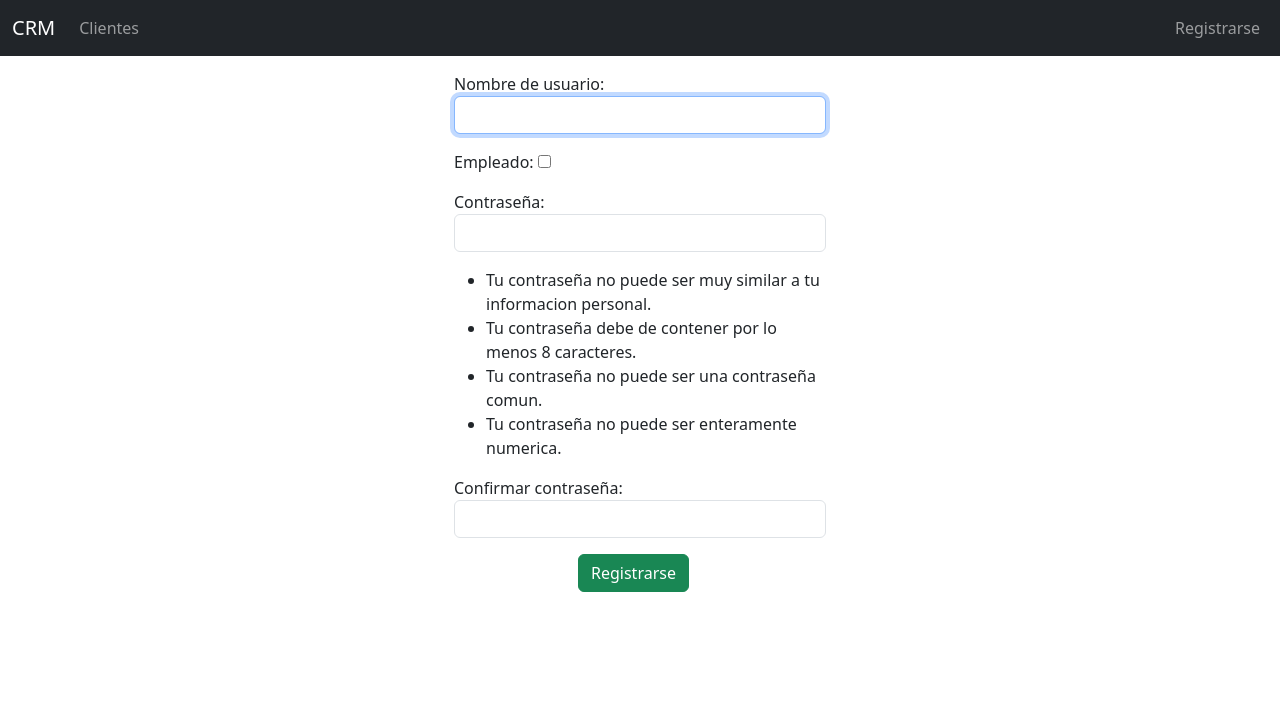
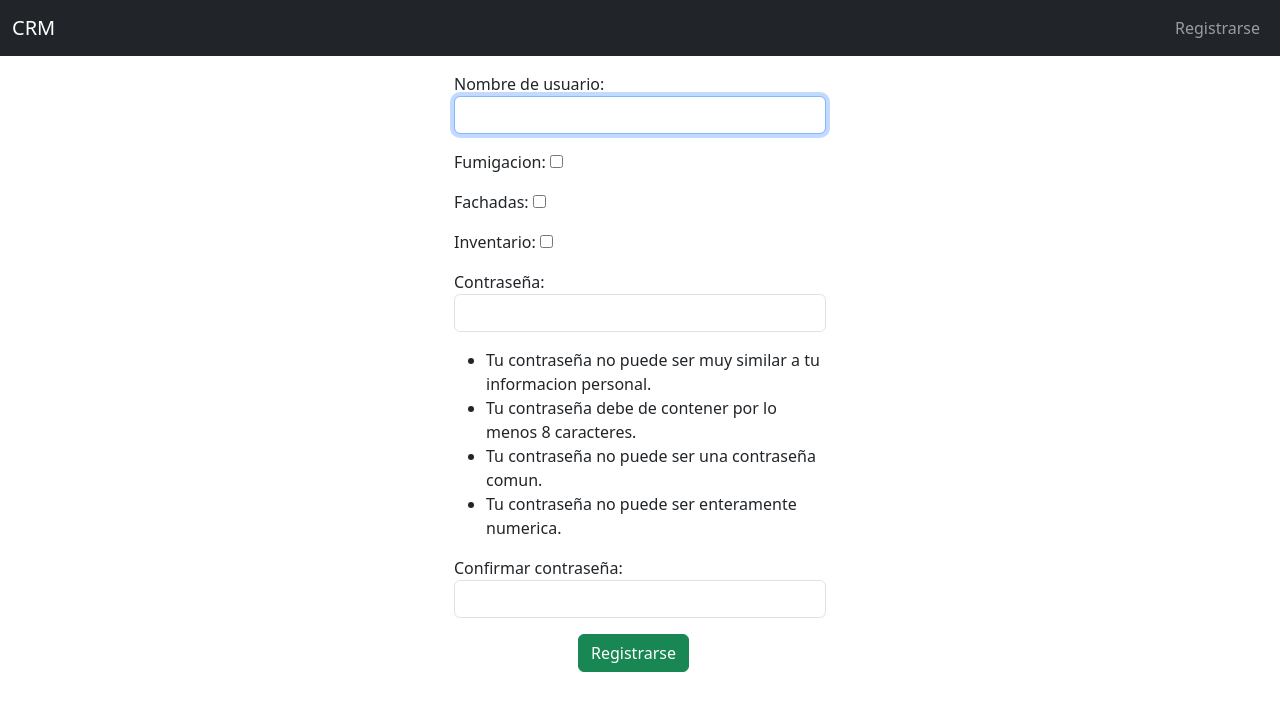
Before and after one commit to TheArchKnight/python_crm, a Django app: page /signup in a window 1280 px wide. Shown: the top 711 px of the page. Run offline with Django 4.2, Linux system fonts and the light colour scheme.

Commit message:
New permissions

```diff
--- a/clientes/forms.py
+++ b/clientes/forms.py
@@ -58,15 +58,16 @@ class CustomUserCreationForm(UserCreationForm):
 
     class Meta:
         model = User
-        fields=("username", "is_agent")
+        fields=("username", "fumigacion", "fachadas", "inventario")
         field_classes = {"username": CustomUserNameField}
         labels = {
-                "is_agent": "Empleado",
+                "fumigacion": "Fumigacion",
+                "fachadas": "Fachadas",
+                "inventario": "Inventario",
                 "username": "Nombre de usuario"
                 }
         help_texts = {
                 "username" : "",
-                "password1": ""
                 }
 
 class LoginForm(AuthenticationForm):
--- a/clientes/models.py
+++ b/clientes/models.py
@@ -3,10 +3,17 @@ from django.db.models.signals import post_save
 from django.contrib.auth.models import AbstractUser
 # Create your models here.
 
+#User class for all of our users. The "type" of user,
+#is stablished by a forgein key from an instance of the diferent kind of users
+#to this class
 class User(AbstractUser):
     is_organisor = models.BooleanField(default=True)
-    is_agent = models.BooleanField(default=False)
+    fumigacion = models.BooleanField(default=False)
+    inventario = models.BooleanField(default=False)
+    fachadas = models.BooleanField(default=False)
 
+#Users can belong to diferent profiles. For example, working on diferent
+#fields on the same company
 class UserProfile(models.Model):
     user = models.OneToOneField(User, on_delete=models.CASCADE)
 
@@ -32,8 +39,11 @@ class Empleado(models.Model):
     def __str__(self):
         return self.user.username
 
+#signal to execute when an user is created
 def post_user_created_signal(sender, instance, created, **kwars):
     if created:
         UserProfile.objects.create(user=instance)
+        if instance.fumigacion or instance.fachadas or instance.inventario:
+            Empleado.objects.create(user=instance, organisation = UserProfile.objects.get(user = instance))
 
 post_save.connect(post_user_created_signal, sender=User)
--- a/clientes/views.py
+++ b/clientes/views.py
@@ -1,14 +1,16 @@
 from django.contrib.auth.views import LoginView
 from django.core.mail import send_mail
+from django.http import request
 from django.shortcuts import redirect, render
 
 from django.contrib.auth.mixins import LoginRequiredMixin
 from django.urls import reverse
 from django.views.generic import CreateView, DeleteView, ListView, TemplateView, UpdateView
+from clientes.mixins import EmpleadoRequiredMixin
 from visitas.forms import VisitaForm, VisitaModelForm
 
 #from clientes.forms import ClienteForm
-from .models import Cliente
+from .models import Cliente, Empleado
 from visitas.models import Visita
 from .forms import ClienteModelForm, CustomUserCreationForm, LoginForm
 
@@ -20,23 +22,28 @@ class SingupView(CreateView):
     def get_success_url(self):
         return reverse("landing-page")
     def form_valid(self,form):
-        if form.instance.is_agent == True:
+        if form.instance.fumigacion or form.instance.inventario or form.instance.fachadas:
             form.instance.is_organisor = False
         form.save()
         return super().form_valid(form)
+
 
 class LandingPageView(LoginView):
     form_class = LoginForm
     template_name = "landing.html"
 
 
-class ClienteListView( LoginRequiredMixin ,ListView):
+class ClienteListView( EmpleadoRequiredMixin ,ListView):
     template_name = "clientes/lista_clientes.html"
     context_object_name = "clientes"
 
+
+    #Queryset for the clients assigned to the user.
+    #Users with only acces to the inventory are not allowed
+    #to review clients information
     def get_queryset(self):
         queryset = Cliente.objects.all()
-        if self.request.user.is_agent:
+        if self.request.user.fachadas or self.request.user.fumigacion:
             queryset = queryset.filter(empleado__user=self.request.user)
         return queryset
 
@@ -46,7 +53,7 @@ class ClienteListView( LoginRequiredMixin ,ListView):
 #allows the user to create new visits. For this, a creatview class
 #is used, and the context is updated with the necessary data for the forms
 #and the details of data to work.
-class ClienteDetailView(LoginRequiredMixin, CreateView):
+class ClienteDetailView(EmpleadoRequiredMixin, CreateView):
     template_name = "clientes/detalles_clientes.html"
     form_class= VisitaModelForm
     def get_success_url(self):
@@ -68,7 +75,7 @@ class ClienteDetailView(LoginRequiredMixin, CreateView):
         form.instance.cliente = Cliente.objects.get(id=self.kwargs["pk"])
         return super().form_valid(form)
 
-class ClienteCreateView(LoginRequiredMixin, CreateView):
+class ClienteCreateView(EmpleadoRequiredMixin, CreateView):
     template_name = "clientes/crear_cliente.html"
     form_class=ClienteModelForm
 
@@ -82,7 +89,7 @@ class ClienteCreateView(LoginRequiredMixin, CreateView):
                   recipient_list=["test2@test.com"])
         return super(ClienteCreateView, self).form_valid(form)
 
-class ClienteUpdateView(LoginRequiredMixin, UpdateView):
+class ClienteUpdateView(EmpleadoRequiredMixin, UpdateView):
     template_name = "clientes/actualizar_cliente.html"
     queryset = Cliente.objects.all()
     form_class = ClienteModelForm
@@ -92,7 +99,7 @@ class ClienteUpdateView(LoginRequiredMixin, UpdateView):
         return reverse("clientes:detalles-cliente", args=[self.kwargs['pk']])
 
 
-class ClienteDeleteView(LoginRequiredMixin, DeleteView):
+class ClienteDeleteView(EmpleadoRequiredMixin, DeleteView):
     template_name = "clientes/eliminar_cliente.html"
     queryset = Cliente.objects.all()
 
--- a/crm_django/settings.py
+++ b/crm_django/settings.py
@@ -12,7 +12,7 @@ https://docs.djangoproject.com/en/4.1/ref/settings/
 
 from pathlib import Path
 
-from django.conf.global_settings import EMAIL_BACKEND, LOGIN_REDIRECT_URL, LOGIN_URL
+from django.conf.global_settings import EMAIL_BACKEND, LOGIN_REDIRECT_URL, LOGIN_URL, LOGOUT_REDIRECT_URL
 
 # Build paths inside the project like this: BASE_DIR / 'subdir'.
 BASE_DIR = Path(__file__).resolve().parent.parent
@@ -144,3 +144,4 @@ AUTH_USER_MODEL = 'clientes.User'
 EMAIL_BACKEND = "django.core.mail.backends.console.EmailBackend"
 LOGIN_REDIRECT_URL = "/clientes"
 LOGIN_URL = "/"
+LOGOUT_REDIRECT_URL = "/"
--- a/templates/navbar.html
+++ b/templates/navbar.html
@@ -7,7 +7,9 @@
       <div class="collapse navbar-collapse" id="navbarNav">
 
          <div class="navbar-nav">
-            <a class="nav-link " href="{% url 'clientes:lista-cliente' %}">Clientes</a>
+            {% if request.user.is_authenticated %}
+               <a class="nav-link " href="{% url 'clientes:lista-cliente' %}">Clientes</a>
+            {% endif %}
             {% if request.user.is_organisor %}
                <a class="nav-link" href="{% url 'empleados:lista-empleados' %}">Empleados</a>
             {% endif %}
```
Also changed, not shown: clientes/mixins.py (added, +10 -0 lines), templates/base.html (+6 -1 lines), clientes/migrations/0011_rename_is_agent_user_fachadas_user_fumigacion_and_more.py (added).
